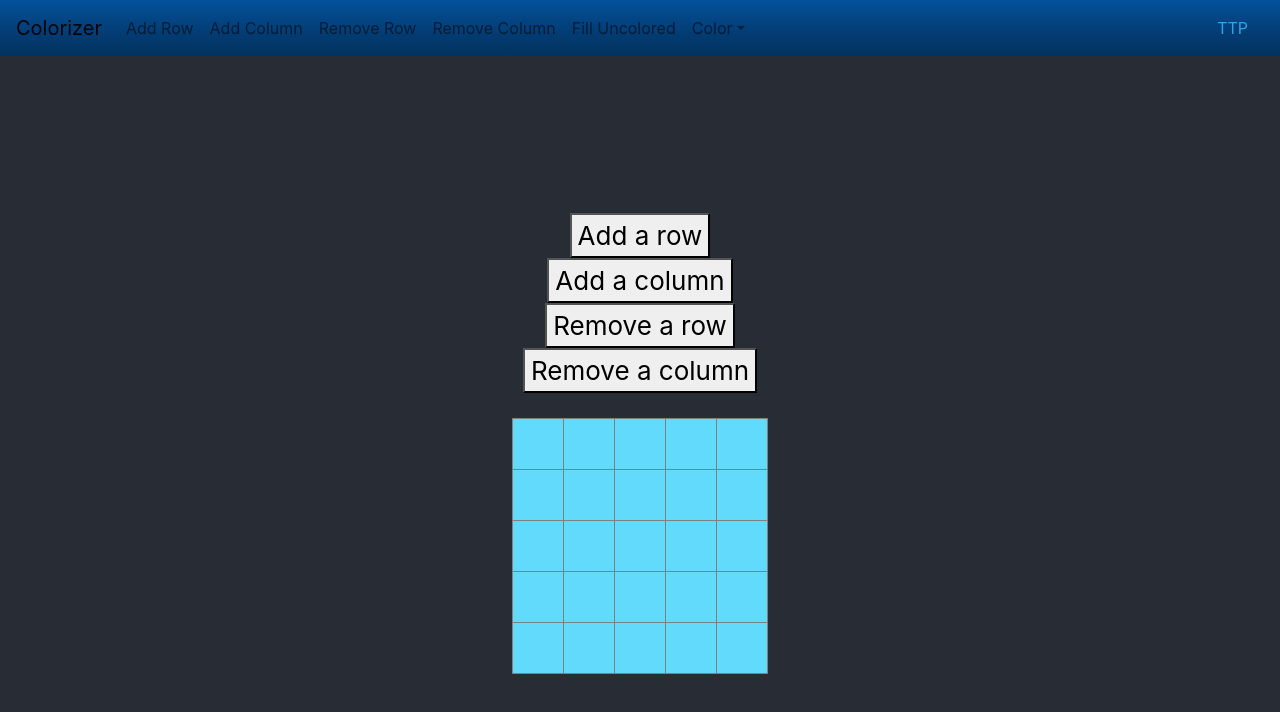
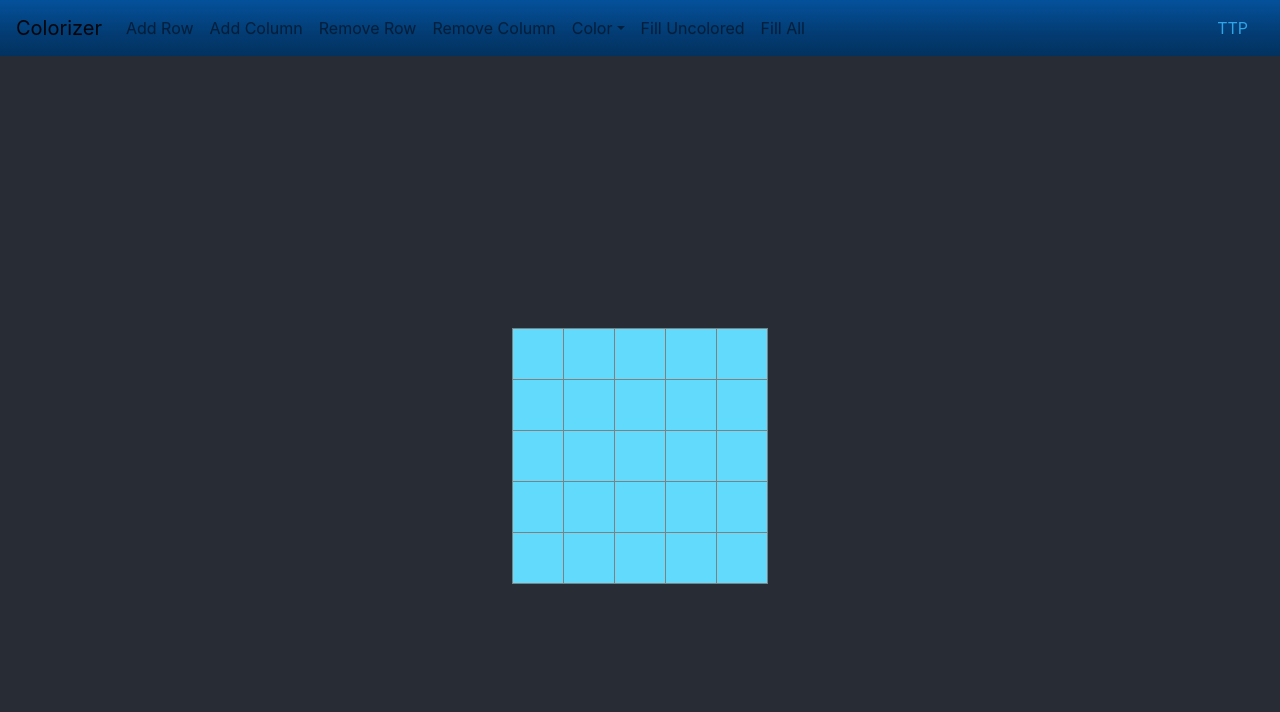
Before and after one commit to Scarcrux/TPP-DOMChallenges3, a React (Create React App) app: page / in a window 1280 px wide. Shown: the top 712 px of the page. Built offline with nearby package versions, Linux system fonts and the light colour scheme.

Commit message:
Add fill all cells functionality - #12
completes #12

```diff
--- a/src/App.js
+++ b/src/App.js
@@ -48,6 +48,13 @@ class App extends Component {
     console.log("color change event: " + this.state.currentColor);
   };
 
+  handleFillAll = () => {
+    const grid = this.state.grid.map(row =>
+      row.map(() => this.state.currentColor)
+    );
+    this.setState({grid: grid});
+  };
+
   handleFillUncolored = () => {
     const { currentColor } = this.state;
     const grid = this.state.grid;
@@ -78,15 +85,12 @@ class App extends Component {
           handleAddColumn={this.handleAddColumn}
           handleAddRow={this.handleAddRow}
           handleColorChange={this.handleColorChange}
+          handleFillAll={this.handleFillAll}
           handleFillUncolored={this.handleFillUncolored}
           handleRemoveColumn={this.handleRemoveColumn}
           handleRemoveRow={this.handleRemoveRow}
         />
         <header className="App-header">
-          <button onClick={this.handleAddRow}>Add a row</button>
-          <button onClick={this.handleAddColumn}>Add a column</button>
-          <button onClick={this.handleRemoveRow}>Remove a row</button>
-          <button onClick={this.handleRemoveColumn}>Remove a column</button>
           {console.log(this.state.grid)}
           <Table
             grid={this.state.grid}
--- a/src/components/Menu.js
+++ b/src/components/Menu.js
@@ -38,9 +38,6 @@ const Menu = (props) => {
             <NavItem>
               <NavLink href="#" onClick={props.handleRemoveColumn}>Remove Column</NavLink>
             </NavItem>
-            <NavItem>
-              <NavLink href="#" onClick={props.handleFillUncolored}>Fill Uncolored</NavLink>
-            </NavItem>
             <UncontrolledDropdown nav inNavbar>
               <DropdownToggle nav caret>
                 Color
@@ -61,6 +58,12 @@ const Menu = (props) => {
                 </DropdownItem>
               </DropdownMenu>
             </UncontrolledDropdown>
+            <NavItem>
+              <NavLink href="#" onClick={props.handleFillUncolored}>Fill Uncolored</NavLink>
+            </NavItem>
+            <NavItem>
+              <NavLink href="#" onClick={props.handleFillAll}>Fill All</NavLink>
+            </NavItem>
           </Nav>
           <NavLink href="https://www.techtalentpipeline.nyc/">TTP</NavLink>
         </Collapse>
```
Also changed, not shown: 1 other file (tests, documents, lock files or other folders).
